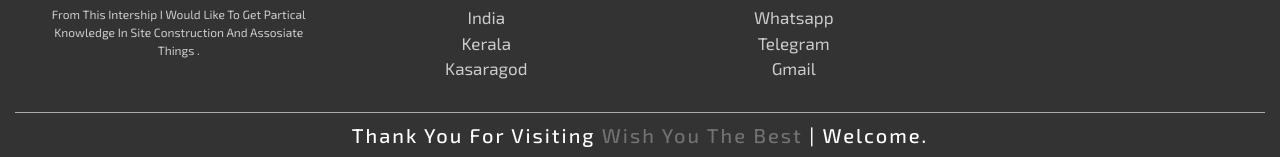
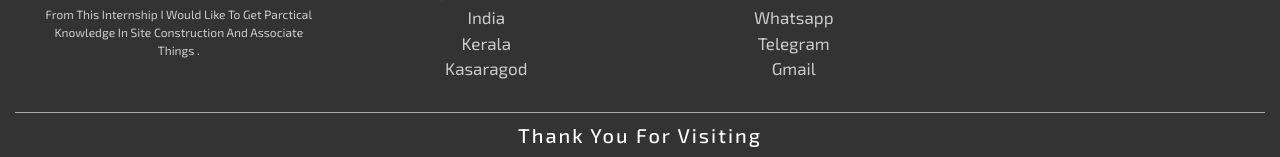
Before and after one commit to adhithmathew2004/portfolio-2.0, a plain HTML site: page index.html in a window 1280 px wide. Shown: the part 8969-9126 px from the top of the page. Drawn offline with nearby package versions, Linux system fonts and the light colour scheme.

Commit message:
Update index.html

```diff
--- a/index.html
+++ b/index.html
@@ -662,7 +662,7 @@
 
 <div class="col-md-3">
   <h2><img src="images/logo.png" alt=""></h2>
-  <p>From this intership i would like to get partical knowledge in site  construction and assosiate things .</p>
+  <p>From this internship i would like to get parctical knowledge in site  construction and associate things .</p>
 </div>
 
 <div class="col-md-3">
@@ -695,7 +695,7 @@
 
 </div>
 
-<h1 class="credit">thank you for visiting <span>Wish you the Best</span> | Welcome. </h1>
+<h1 class="credit">thank you for visiting <span></span> </h1>
 
 </section>
 
```
